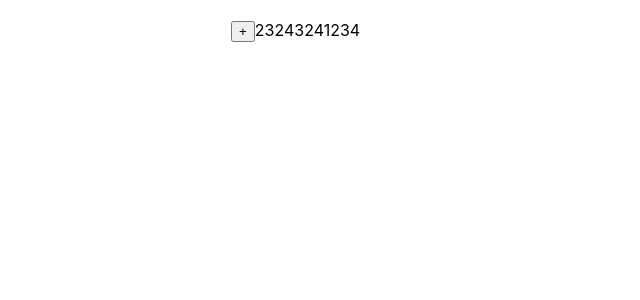
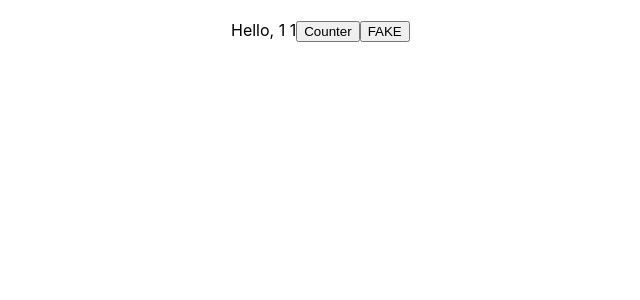
Before and after one commit to EvgeniyZamatevskiy/react-kabzda-kak-podrobno, a React (Create React App) app: page / in a window 1280 px wide. Shown: the top 300 px of the page, without its empty margins (109-749 px from the left). Built offline with nearby package versions, Linux system fonts and the light colour scheme.

Commit message:
lesson 21

```diff
--- a/src/App.tsx
+++ b/src/App.tsx
@@ -16,6 +16,7 @@ import { UseMemoExample } from './components/UseMemo/UseMemoExample'
 import { UseMemo } from './components/UseMemo/UseMemo'
 import { UseCallback } from './components/UseCallback/UseCallback'
 import { UseState } from './components/UseState/UseState'
+import { UseEffect } from './components/UseEffect/UseEffect'
 
 export type ItemsType = {
   title: string
@@ -50,7 +51,8 @@ export const App = () => {
       {/* <UseMemoExample /> */}
       {/* <UseMemo /> */}
       {/* <UseCallback /> */}
-      <UseState />
+      {/* <UseState /> */}
+      <UseEffect />
 
       {/* <CustomSelect cities={cities} onChange={(customSelectValue) => { setCustomSelectValue(customSelectValue) }} value={customSelectValue} /> */}
 
--- /dev/null
+++ b/src/components/UseEffect/UseEffect.tsx
@@ -0,0 +1,48 @@
+import React, { FC, useEffect, useState } from 'react'
+
+type UseEffectPropsType = {
+
+}
+
+export const UseEffect: FC<UseEffectPropsType> = ({ }) => {
+   // Side effects:
+   // api.getUsers().then('') - запрос на сервер
+   // setInterval - установка интервалов
+   // indexedDB - работа с базой данной локальной, в браузере
+   // document.getElementId - обращение напрямую к DOM элементам
+   // document.title = 'User' - изменение title
+
+   const [fake, setFake] = useState(1)
+   const [counter, setCounter] = useState(1)
+
+   // componentDidMount
+   useEffect(() => {
+      console.log('КОМПОНЕНТ БЫЛ ВМОНТИРОВАН')
+   }, [])
+
+   // componentDidMount и componentDidUpdate:
+   useEffect(() => {
+      console.log('КОМПОНЕНТ БЫЛ ВМОНТИРОВАН И БУДЕТ ОБНОВЛЯТСЯ ПРИ КАЖДОМ ИЗМЕНЕНИИ')
+   })
+
+   // componentDidUpdate (Только для counter)
+   useEffect(() => {
+      console.log('КОМПОНЕНТ БЫЛ ВМОНТИРОВАН И БУДЕТ ОБНОВЛЯТСЯ ПРИ КАЖДОИ ИЗМЕНЕНИИ "counter"')
+   }, [counter]) // Если мы хотим следить за обновлением только одной переменной, либо несколькими переменными
+
+   // componentDidMount и componentWillUnmount
+   useEffect(() => {
+      console.log('КОМПОНЕНТ БЫЛ ВМОНТИРОВАН')
+      return () => {
+         console.log('КОМПОНЕНТ БУДЕТ ДЕМОНТИРОВАН')
+      }
+   }, [])
+
+   return (
+      <div>
+         Hello, {counter} {fake}
+         <button onClick={() => setCounter(counter + 1)}>Counter</button>
+         <button onClick={() => setFake(fake + 1)}>FAKE</button>
+      </div>
+   )
+}
```
